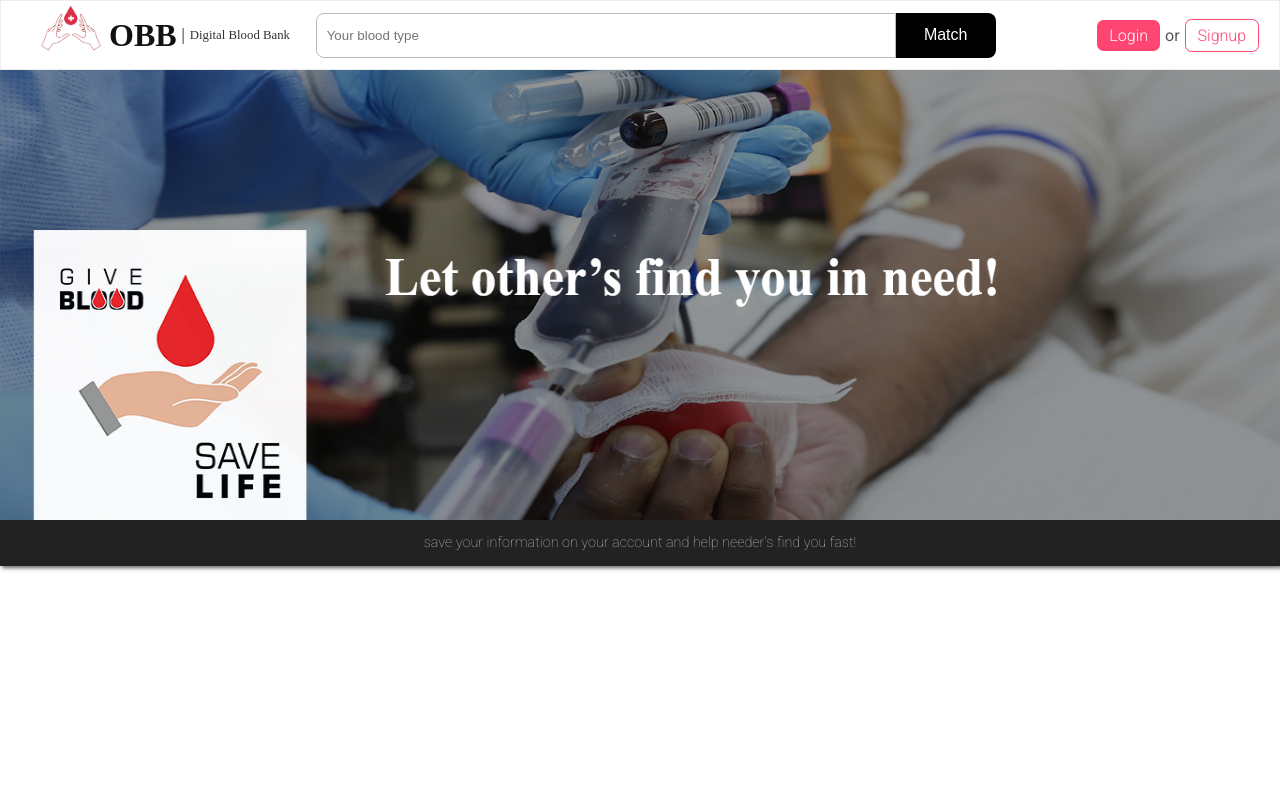
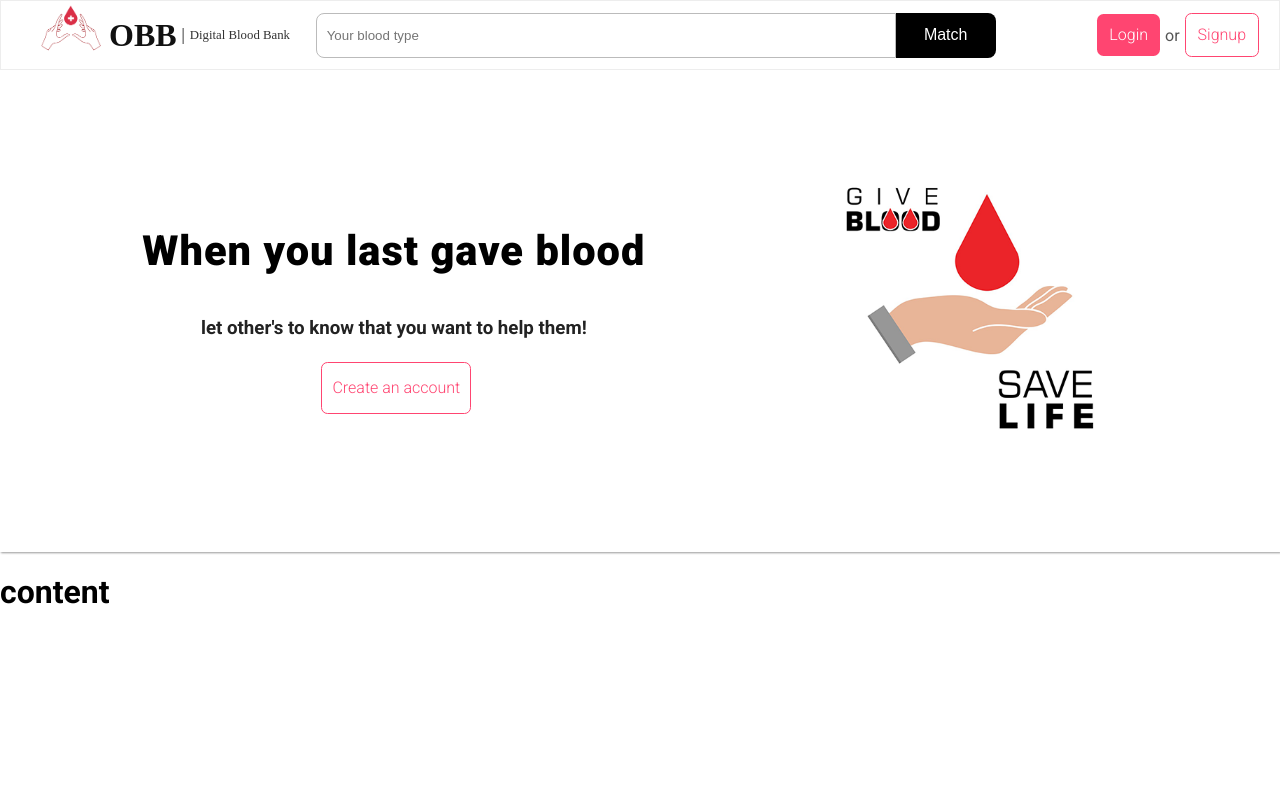
Before and after one commit to Fahadkiyani/digital-blood-bank, a Node server app: page / in a window 1280 px wide. Shown: the top 803 px of the page. Before the commit the page ends 571 px from the top, so only its background shows below. Run offline with Node 20, Linux system fonts and the light colour scheme; some libraries are stand-ins or nearby versions.

Commit message:
new layout added.

```diff
--- a/app.js
+++ b/app.js
@@ -36,7 +36,10 @@ next();
 })
 
 // Database connect
-mongoose.connect(process.env.db_connection_string,{useNewUrlParser:true,useUnifiedTopology: true,keepAlive: true})
+// mongoose.connect(process.env.db_connection_string,{useNewUrlParser:true,useUnifiedTopology: true,keepAlive: true})
+// 	.then(()=>console.log(`\n Mongodb is connected `))
+//   .catch((error)=>console.log(error));
+mongoose.connect("mongodb://harvey:134679852%40alpha@cluster0-shard-00-00-jw5yi.gcp.mongodb.net:27017,cluster0-shard-00-01-jw5yi.gcp.mongodb.net:27017,cluster0-shard-00-02-jw5yi.gcp.mongodb.net:27017/dbb?ssl=true&replicaSet=Cluster0-shard-0&authSource=admin&retryWrites=true&w=majority",{useNewUrlParser:true,useUnifiedTopology: true,keepAlive: true})
 	.then(()=>console.log(`\n Mongodb is connected `))
   .catch((error)=>console.log(error));
 
--- a/public/css/main.css
+++ b/public/css/main.css
@@ -10,12 +10,16 @@ body{
     font-family: 'Roboto', sans-serif;
 }
     .head-navbar{
-        width: 100vw;
+        width: 100%;
         height: 70px;
         border: 1px solid #ededed;
         display: flex;
         align-items: center;
         flex-direction: row;
+        position: sticky;
+        top: 0;
+        left: 0;
+        background-color: white;
     }
 /* logo */
         .logo-container{
@@ -127,19 +131,59 @@ body{
             }.signup:hover{cursor: pointer;}
 
 /* legend image */
-.legend-img-container{
-    width: 100vw;
-    height: 450px;
+.legend-container{
+    width: 100%;
+    height: calc(600px - 70px - 3rem);
+    min-width: 800px;
+    /* height: 450px; */
     display: flex;
+    align-items: center;
+   flex-direction: row;
+   box-shadow: 1px 1px 2px #999999;
 }
+    .legend-txt-container{
+        display: flex;
+        flex: 4;
+        flex-direction: column;
+        justify-content: center;
+        align-items: center;
+
+        /* background-color: blue; */
+    }
+        .legend-txt-container h1,h3,a{
+            line-height: 30px;
+            text-wrap: nowrap;
+        }
+        .create-account{
+            padding: 10px;
+            /* color:#ff3333;
+            border-color:#ff3333 ; */
+        }
+        .legend-txt-container h1{
+            font-size: 2.6rem;
+            font-weight: 900;
+            letter-spacing: 1px;
+        }
+        .legend-txt-container h3{
+            color: #222222;
+        }
+
+    .legend-img-container{
+        flex: 2.5;
+        justify-content: center;
+        align-items: center;
+        /* background-color: black; */
+    }
     .legend-img{
-        width: inherit;
+        width:350px;
+        /* right: 150px; */
     }
+
 .underpic-detail{
     display: flex;
     align-items: center;
     justify-content: center;
-    background-color: #222222;
+    background-color: #666666;
     box-shadow: 2px 2px 4px #666666;
 }
 .underpic-detail p{
@@ -148,3 +192,6 @@ body{
     font-size: 0.9rem;
     /* margin-left: 20px; */
 }
+    .h11{
+        height: 2000px;
+    }
--- a/views/pages/index.ejs
+++ b/views/pages/index.ejs
@@ -1,13 +1,20 @@
 <%- include('../partials/head'); -%>
 <%- include('../partials/header'); -%>
 
-<div class="legend-img-container">
-<img class="legend-img" src="/static/images/5.png" alt="blood donor art pic">
+<div class="legend-container">
+    <div class="legend-txt-container">
+        <h1>When you last gave blood</h1>
+        <h3>let other's to know that you want to help them! </h3>
+        <a class="signup create-account" href="/signup">Create an account</a>
+    </div>
+     <div class="legend-img-container">
+        <img class="legend-img" src="/static/images/savelife3.png" alt="blood donor art pic">
+    </div>
 </div>
-<div class="underpic-detail">
+<!-- <div class="underpic-detail">
     <p>save your information on your account and help needer's find you fast!</p>
-</div>
+</div> -->
 
-<!-- <h1>content</h1> -->
+<h1 class="h11"> content</h1>
 
 <%- include('../partials/footer'); -%>
```
Also changed, not shown: public/images/5.png (deleted), public/images/sample.png (deleted), public/images/savelife3.png (added), 2 other files.
